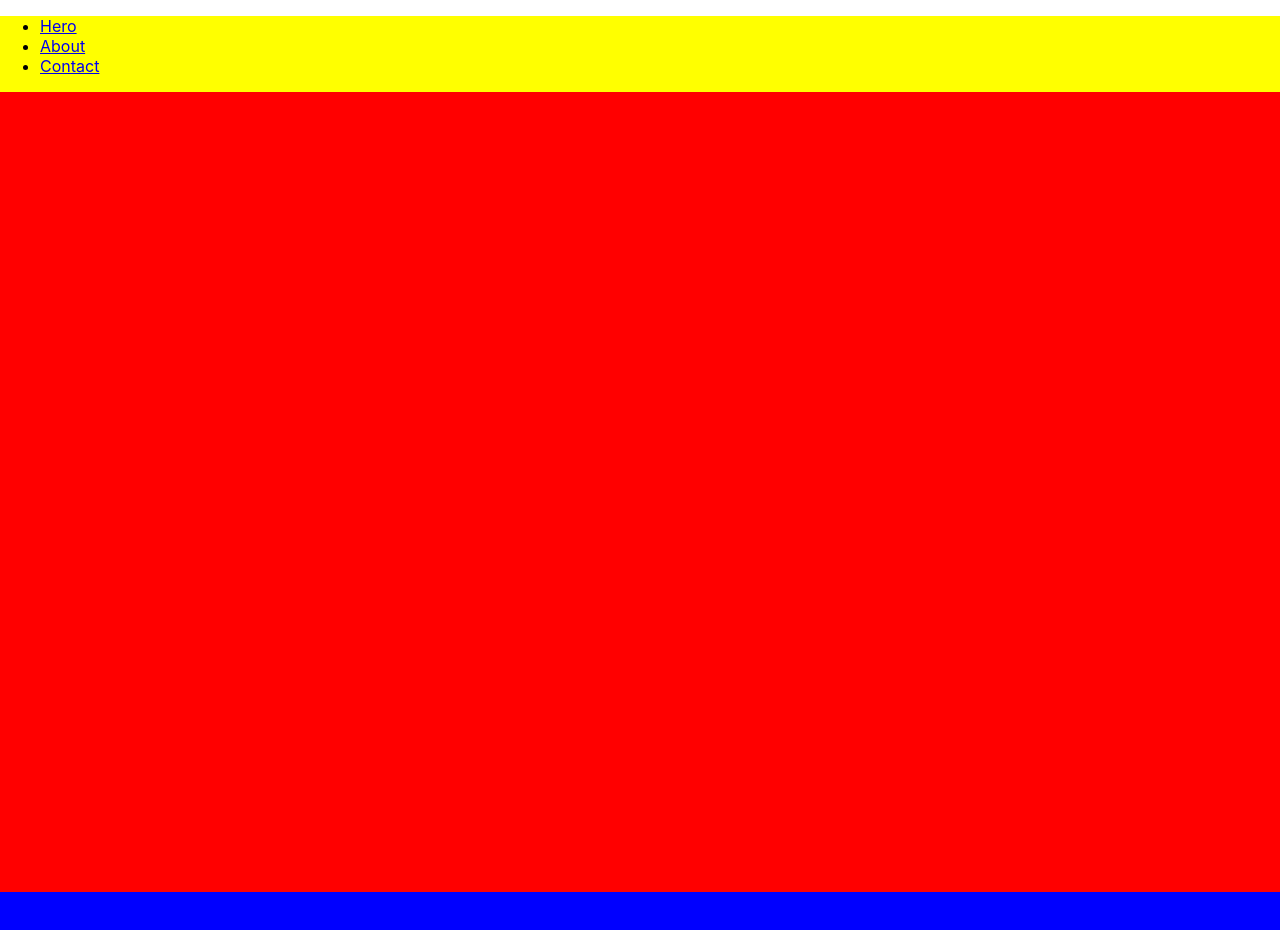
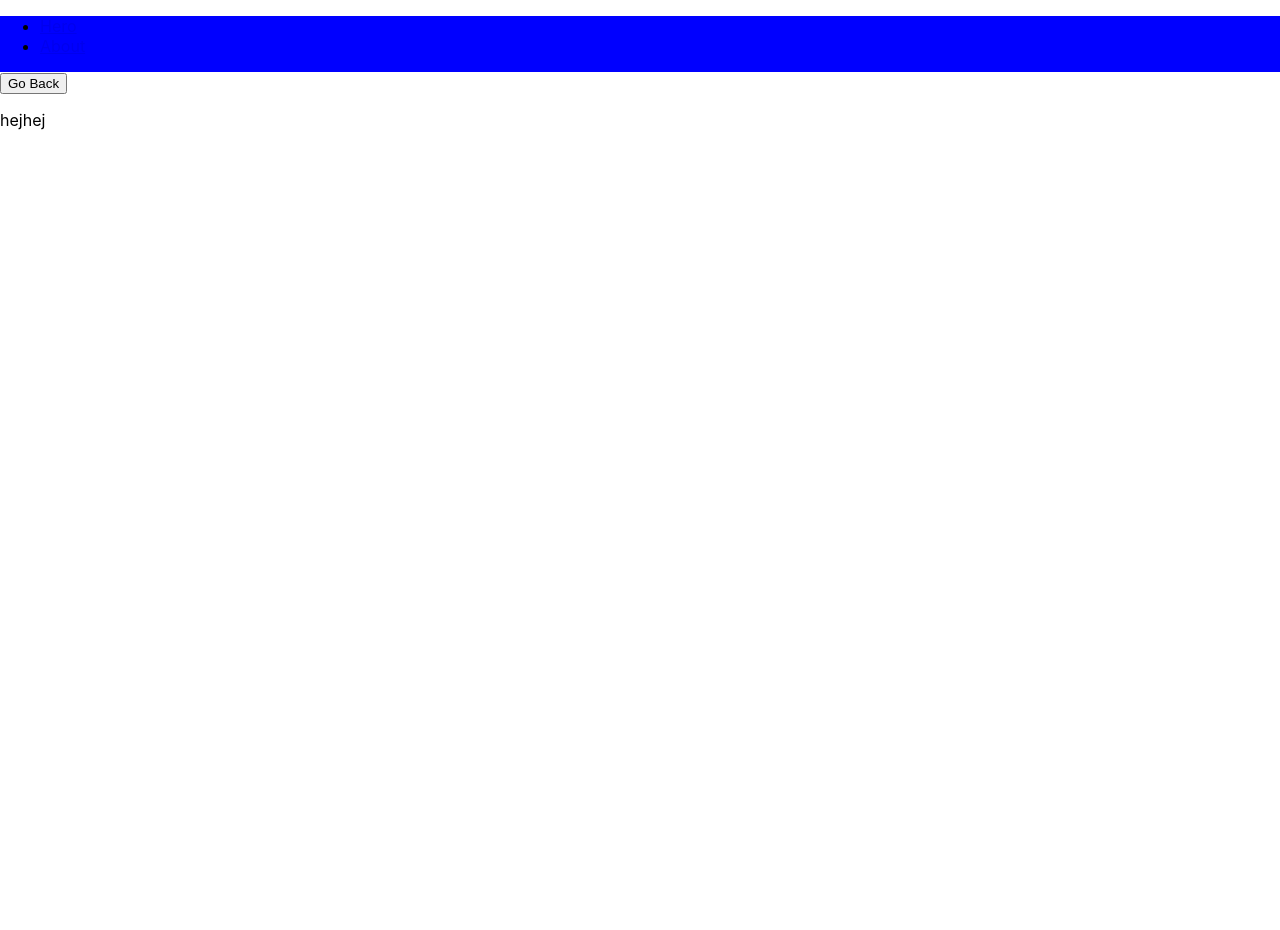
Before and after one commit to MatildaGomezLindblom/my-portfolio, a React (Create React App) app: page /#/MoreAboutMe in a window 1280 px wide. Shown: the top 930 px of the page. After the commit the page ends 872 px from the top, so only its background shows below. Built offline with nearby package versions, Linux system fonts and the light colour scheme.

Commit message:
more routing

```diff
--- a/src/App.js
+++ b/src/App.js
@@ -1,43 +1,36 @@
 import React from "react";
 import { HashRouter as Router, Route, Routes } from "react-router-dom";
 import Navbar from "./components/Navbar";
-import Hero from "./components/hero/Hero"; // Updated component name
-import About from './components/about/About';
+import Hero from "./components/hero/Hero";
+import About from "./components/about/About";
+import MoreAboutMe from "./components/about/MoreAboutMe";
 
 function App() {
   return (
-    <div style={{ backgroundColor: "yellow", width: "100vw", height: "100vh" }}>
+    <Router>
+      <div
+        style={{ backgroundColor: "blue", width: "100vw", height: "100vh" }}
+      >
         <Navbar></Navbar>
 
+        <Routes>
+          <Route path="/MoreAboutMe" element={<MoreAboutMe/>} />
+          <Route
+            path="/"
+            element={
+              <div>
                 <section id="hero">
                   <Hero />
                 </section>
-
                 <section id="about">
                   <About />
                 </section>
-
               </div>
-
-    /*  <div>
-
-      <Navbar />
-      <Router>
-        <Routes>
-        <Route path="/">
-            <section id="hero">
-              <Hero />
-            </section>
-
-            <div class="Divider"></div>
-
-            <section id="about">
-              <About />
-            </section>
-          </Route>
+            }
+          />
         </Routes>
+      </div>
     </Router>
-    </div> */
   );
 }
 
--- a/src/components/Navbar.js
+++ b/src/components/Navbar.js
@@ -1,27 +1,42 @@
-import React from 'react';
+import React from "react";
+import { useNavigate } from "react-router-dom";
 
 function Navbar() {
+  const navigate = useNavigate();
+
   function scrollToSection(id) {
     const element = document.getElementById(id);
-        element.scrollIntoView({ behavior: 'smooth' });
+    element.scrollIntoView({ behavior: "smooth" });
   }
 
   return (
     <nav>
       <ul>
         <li>
-            <a href="#hero" onClick={() => scrollToSection('hero')}>Hero</a>
+          <a
+            href="/#hero"
+            onClick={(e) => {
+              e.preventDefault();
+              scrollToSection("hero");
+            }}
+          >
+            Hero
+          </a>
         </li>
         <li>
-            <a href="#about" onClick={() => scrollToSection('about')}>About</a>
-          </li>
-          <li>
-            <a href="#contact">Contact</a>
+          <a
+            href="/#about"
+            onClick={(e) => {
+              e.preventDefault();
+              scrollToSection("about");
+            }}
+          >
+            About
+          </a>
         </li>
       </ul>
     </nav>
   );
 }
 
-
 export default Navbar;
--- a/src/components/about/About.js
+++ b/src/components/about/About.js
@@ -1,9 +1,10 @@
-
 import React from 'react';
+import { Link } from "react-router-dom";
 
 function About() {
   return (
-    <div style={{  width: '100vw', height: '100vh',backgroundColor: 'blue' }}>
+    <div style={{  width: '100vw', height: '100vh',backgroundColor: 'yellow' }}>
+     <Link to="/MoreAboutMe">More About Me</Link>
     </div>
   );
 }
--- /dev/null
+++ b/src/components/about/MoreAboutMe.js
@@ -0,0 +1,16 @@
+import React from 'react';
+import { useNavigate } from 'react-router-dom';
+
+
+function MoreAboutMe() {
+    const navigate = useNavigate();
+
+  return (
+    <div style={{  width: '100vw', height: '100vh',backgroundColor: 'white' }}>
+        <button onClick={() => navigate(-1)}>Go Back</button>
+        <p>hejhej</p>
+    </div>
+  );
+}
+
+export default MoreAboutMe;
```
Lines whose indentation alone changed are shown as unchanged.
